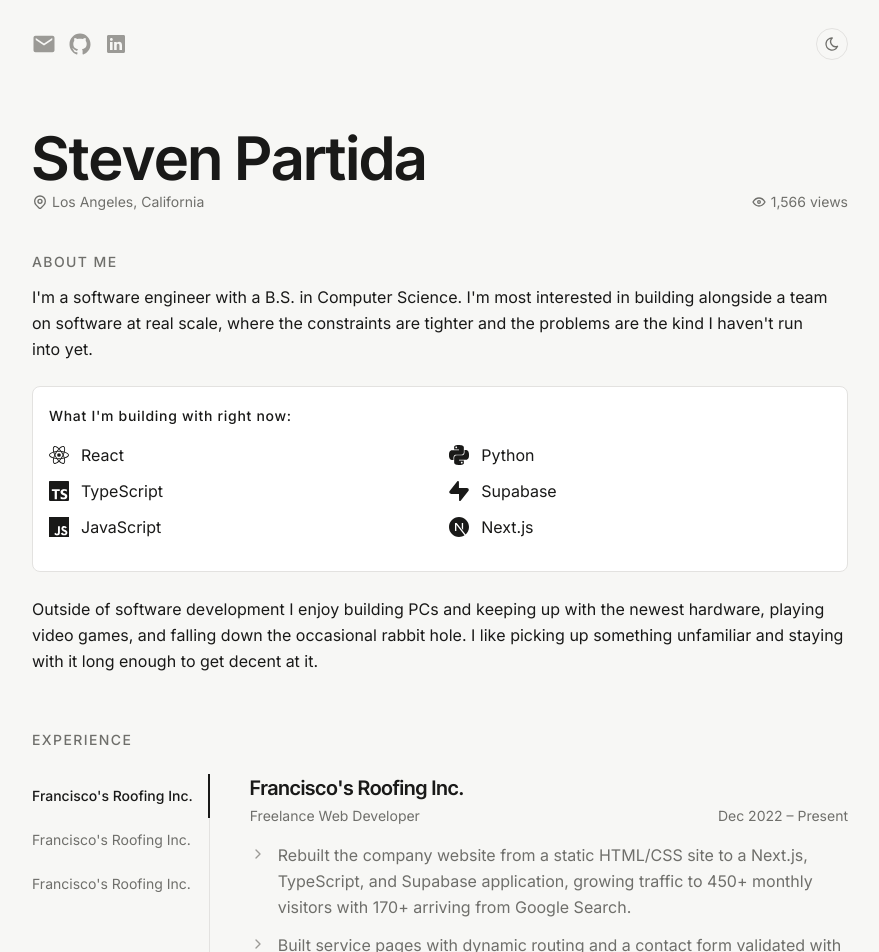
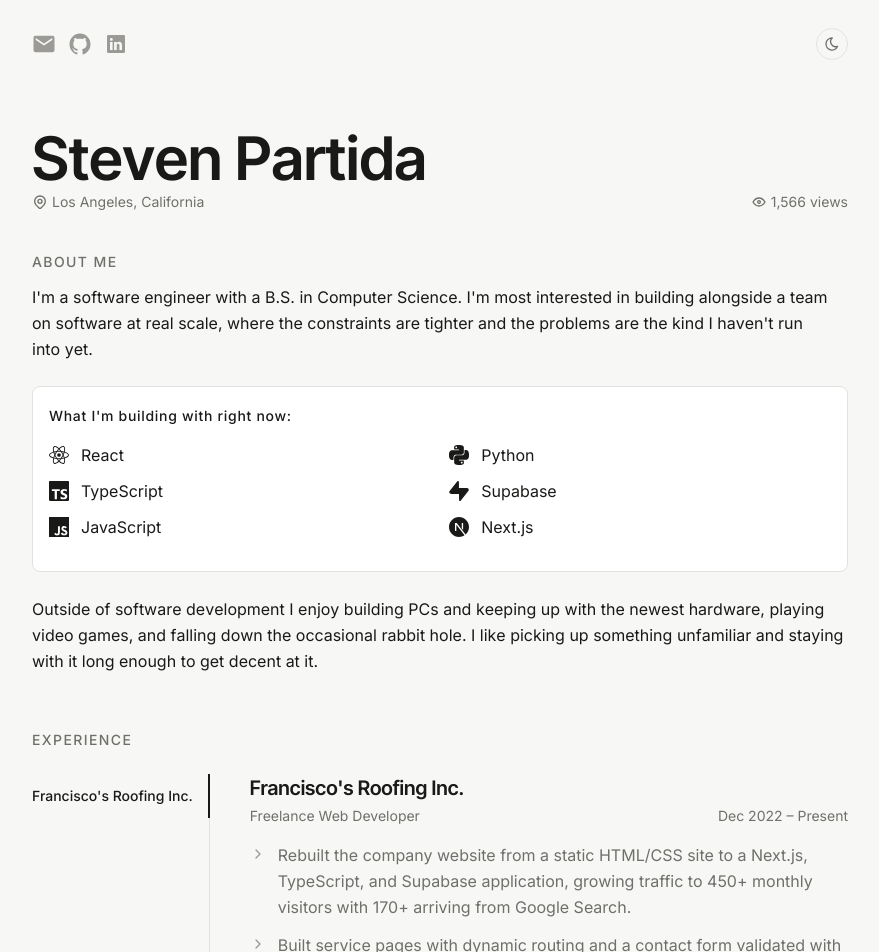
Before and after one commit to npx-steven/steven, a Next.js app: page / in a window 1280 px wide. Shown: the top 952 px of the page, without its empty margins (200-1079 px from the left). Built offline with nearby package versions, Linux system fonts and the light colour scheme.

Commit message:
delete: remove extra data fluff .

```diff
--- a/components/sections/experience/data.ts
+++ b/components/sections/experience/data.ts
@@ -20,25 +20,4 @@ export const JOBS: Job[] = [
       "Added an owner-only admin portal on Supabase Auth behind a protected route group, letting staff manage project photos without developer involvement.",
     ],
   },
-  {
-    id: "Francisco's ",
-    company: "Francisco's Roofing Inc.",
-    role: "Freelance Web Developer",
-    start: "Dec 2022",
-    end: "Present",
-    bullets: [
-      "Rebuilt the company website from a static HTML/CSS site to a Next.js, TypeScript, and Supabase application, growing traffic to 450+ monthly visitors with 170+ arriving from Google Search.",
-    ],
-  },
-  {
-    id: "Fra ",
-    company: "Francisco's Roofing Inc.",
-    role: "Freelance Web Developer",
-    start: "Dec 2022",
-    end: "Present",
-    bullets: [
-      "Rebuilt the company website from a static HTML/CSS site to a Next.js, TypeScript, and Supabase application, growing traffic to 450+ monthly visitors with 170+ arriving from Google Search.",
-      "Built service pages with dynamic routing and a contact form validated with React Hook Form and Zod, reaching 126 monthly contact-page visits — 28% of all site visitors.",
-    ],
-  },
 ];
```
